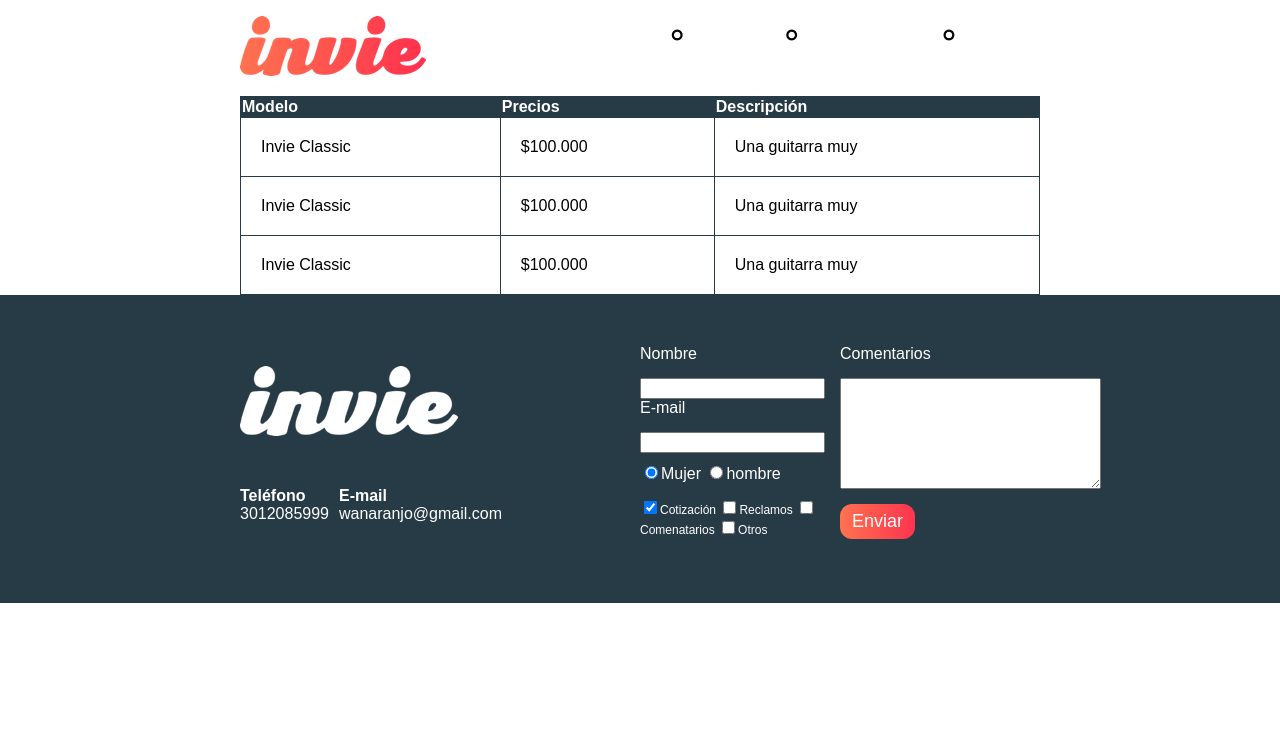
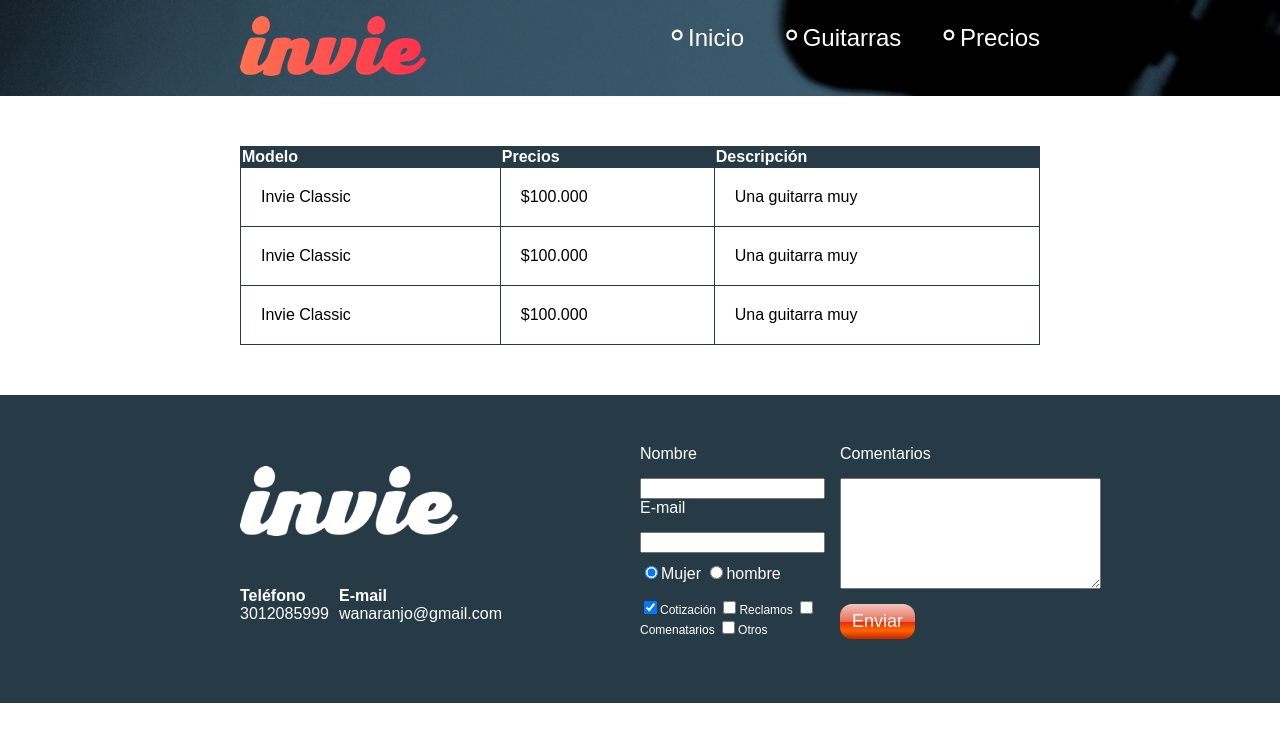
Before and after one commit to wanaranjo/invie, a plain HTML site: page precios.html in a window 1280 px wide. Drawn offline with Linux system fonts and the light colour scheme; a web font is replaced by a local one.

Commit message:
Invie actualizado pagina de precios

```diff
--- a/css/invi.css
+++ b/css/invi.css
@@ -16,13 +16,35 @@ input:focus, textarea:focus{
     background: lightgray;
 }
 
+table{
+    width: 100%;
+}
+th{
+    background: #273b47;
+    color: white;
+    text-align: left;
+    padding: 20 px;
+
+}
+td{
+    padding: 20px;
+}
+table, td, th{
+    border:1px solid #273b47;
+    border-collapse: collapse;
+}
+
+.background{
+    background-image: url('../images/background.png');
+    background-size: cover;
+}
+
 .titulo{
+    font-family: 'Montserrat', sans-serif;
     font-size: 70px;
-    font-family: 'Montserrat', sans-serif;
     margin-bottom: 0;
     margin-top: 70px;
 }
-
 .title-a{
     font-size: 24px;
     margin-top: 0;
@@ -36,6 +58,7 @@ input:focus, textarea:focus{
 .contenedor{
     width: 800px;
     margin: auto;
+    position: relative;
 }
 
 .guitarras{
@@ -54,8 +77,6 @@ input:focus, textarea:focus{
 }
 
 .portada{
-    background-image: url('../images/background.png');
-    background-size: cover;
     color: white;
     padding: 20px;
     height: 500px;
@@ -80,14 +101,13 @@ input:focus, textarea:focus{
     content: '∘';
     font-size: 35px;
     line-height: 20px;
+    color:white;
 }
 
 .menu a{
     color: white;
     text-decoration: none;
-
 }
-
 
 .logotipo{
     display: inline-block;
@@ -123,15 +143,22 @@ input:focus, textarea:focus{
 }
 .button{
     border: none;
-    border-radius: 5px;
-    background: #FD324E;
+    border-radius: 12px;
+    /*background: #FD324E;*/
     color: white;
     padding: 7px 12px;
     font-size: 18px;
-    background: linear-gradient(to left,#FE344E,#FF7250);
+    /*background: linear-gradient(to left,#FE344E,#FF7250);*/
     border-radius: 12px;
     cursor: pointer;
     text-decoration: none;
+    /* Permalink - use to edit and share this gradient: http://colorzilla.com/gradient-editor/#f3c5bd+0,e86c57+50,ea2803+51,ff6600+75,c72200+100;Red+Gloss */
+    background: #f3c5bd; /* Old browsers */
+    background: -moz-linear-gradient(top,  #f3c5bd 0%, #e86c57 50%, #ea2803 51%, #ff6600 75%, #c72200 100%); /* FF3.6-15 */
+    background: -webkit-linear-gradient(top,  #f3c5bd 0%,#e86c57 50%,#ea2803 51%,#ff6600 75%,#c72200 100%); /* Chrome10-25,Safari5.1-6 */
+    background: linear-gradient(to bottom,  #f3c5bd 0%,#e86c57 50%,#ea2803 51%,#ff6600 75%,#c72200 100%); /* W3C, IE10+, FF16+, Chrome26+, Opera12+, Safari7+ */
+    filter: progid:DXImageTransform.Microsoft.gradient( startColorstr='#f3c5bd', endColorstr='#c72200',GradientType=0 ); /* IE6-9 */
+
 }
 .footer{
     background: #273b47;
@@ -157,6 +184,7 @@ input:focus, textarea:focus{
     width: 300px;
     flex-wrap: wrap;
     align-items: center;
+    flex-wrap:
 }
 .formulario{
     display: flex;
@@ -185,23 +213,12 @@ input:focus, textarea:focus{
 .sexo{
     margin-top: 10px;
 }
-table{
-    width: 100%;
-}
-th{
-    background: #273b47;
-    color: white;
-    text-align: left;
-    padding: 20 px;
+
+.titulo span{
+    text-decoration: underline;
+    color: #FF7250;
 
 }
-td{
-    padding: 20px;
+.tabla{
+    margin: 50px 0;
 }
-table, td, th{
-    border:1px solid #273b47;
-    border-collapse: collapse;
-}
-.titulo span{
-    text-decoration: underline;
-}
--- a/precios.html
+++ b/precios.html
@@ -8,9 +8,9 @@
  <link href='https://fonts.googleapis.com/css?family=Montserrat:700,400 | Allerta' rel='stylesheet' type='text/css'>
 </head>
 <body>
-
- <header id="header" class="header contenedor">
-  <figure class="logotipo"><!-- logotipo -->
+  <header id="header" class="header background">
+  <div class="contenedor">
+   <figure class="logotipo"><!-- logotipo -->
    <img src="images/invie.png" width="186" height="60" alt="Invie logotipo"></figure>
    <nav class="menu"><!-- menu -->
     <ul>
@@ -19,6 +19,7 @@
      <li><a href="precios.html">Precios</a></li>
     </ul>
    </nav>
+  </div>
   </header>
 <section class="tabla">
 <div class="contenedor">
```
Also changed, not shown: index.html (+1 -1 lines).
